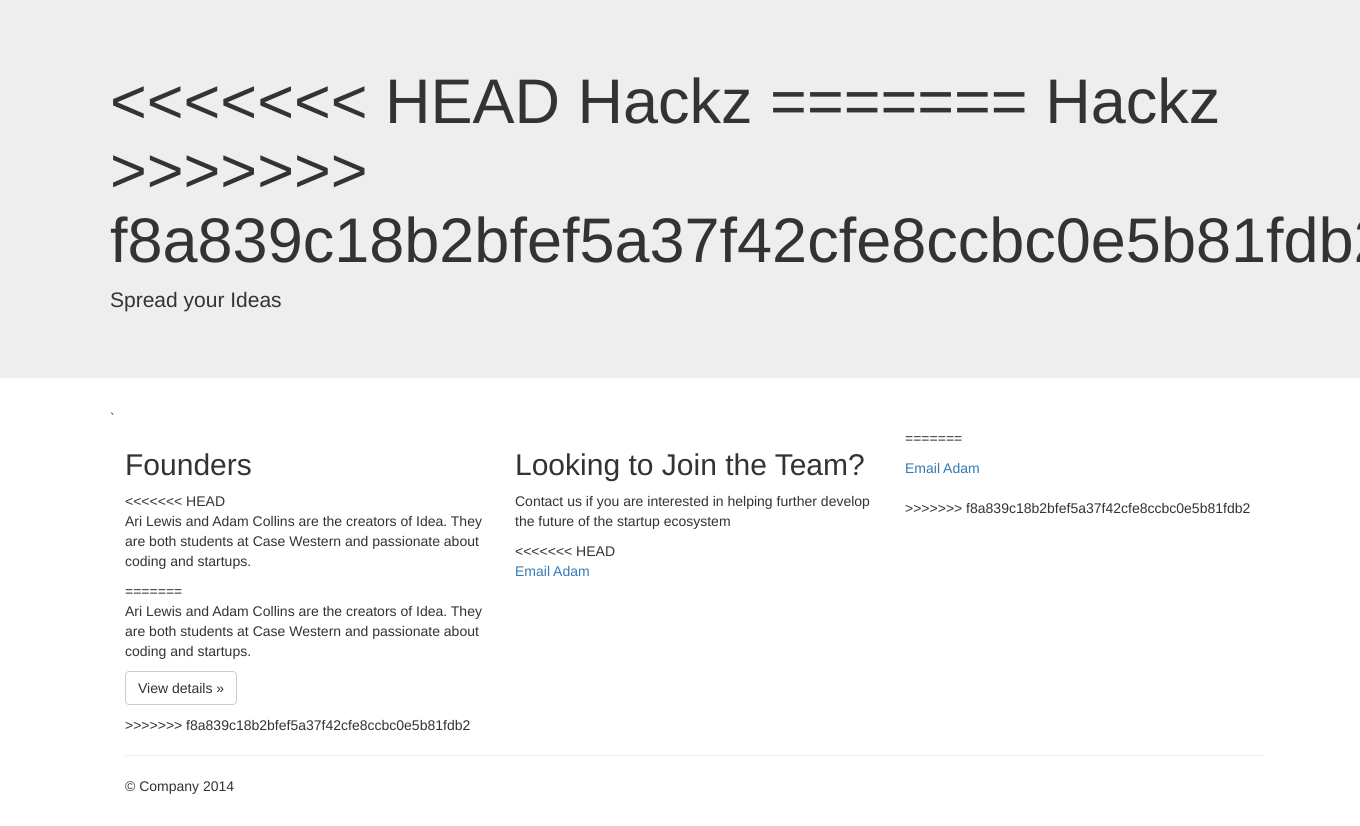
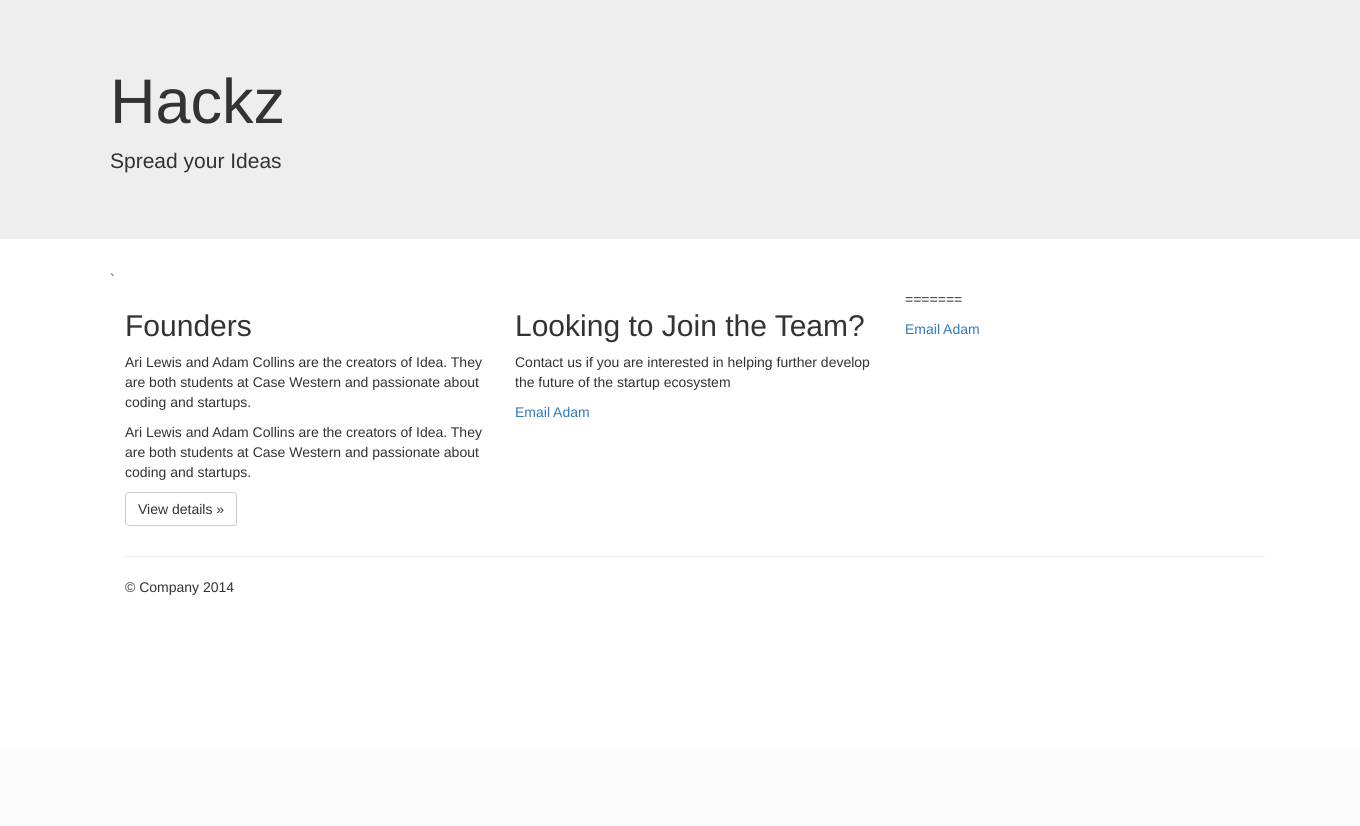
Before and after one commit to adc613/WildHacks, a Django app: template wildHacks/templates/wild_hacks/about_us.html in a window 1360 px wide; the page is wider, and only the part inside the window is pictured. Shown: the part 51-877 px from the top of that part. After the commit the page ends 646 px from the top of that part, so only its background shows below. Run offline with Django 3.2, Linux system fonts and the light colour scheme; the template is opened without the code that fills it, so the values that code supplies are empty; parts of the project's set-up code (start-up, migrations or seed data) failed here and were passed over; some libraries are stand-ins or nearby versions.

Commit message:
fuck god

```diff
--- a/wildHacks/templates/wild_hacks/about_us.html
+++ b/wildHacks/templates/wild_hacks/about_us.html
@@ -1,10 +1,6 @@
 {% extends 'wild_hacks/base.html' %}
 {% block  title %}
-<<<<<<< HEAD
-Hackz
-=======
 	Hackz
->>>>>>> f8a839c18b2bfef5a37f42cfe8ccbc0e5b81fdb2
 {% endblock %}
 
 {% block intro %}
@@ -17,16 +13,13 @@ Hackz
       <div class="row">
         <div class="col-md-4">
           <h2>Founders</h2>
-<<<<<<< HEAD
           <p>Ari Lewis and Adam Collins are the creators of Idea. They are both students at Case Western and passionate about coding and startups. </p>
-=======
+
 <p>Ari Lewis and Adam Collins are the creators of Idea. They are both students at Case Western and passionate about coding and startups. </p>          <p><a class="btn btn-default" href="#" role="button">View details &raquo;</a></p>
->>>>>>> f8a839c18b2bfef5a37f42cfe8ccbc0e5b81fdb2
         </div>
         <div class="col-md-4">
           <h2>Looking to Join the Team?</h2>
           <p>Contact us if you are interested in helping further develop the future of the startup ecosystem</p>
-<<<<<<< HEAD
           <p><a <address>
   <a href="mailto:adc82@case.edu">Email Adam</a>
 </address></p>
@@ -36,7 +29,6 @@ Hackz
           <p><address>
           <a href="mailto:adc82@case.edu">Email Adam</a>
           </address></p>
->>>>>>> f8a839c18b2bfef5a37f42cfe8ccbc0e5b81fdb2
       </div>
 
 {% endblock %}
```
Also changed, not shown: wildHacks/templates/wild_hacks/homepage.html (+1 -11 lines).
